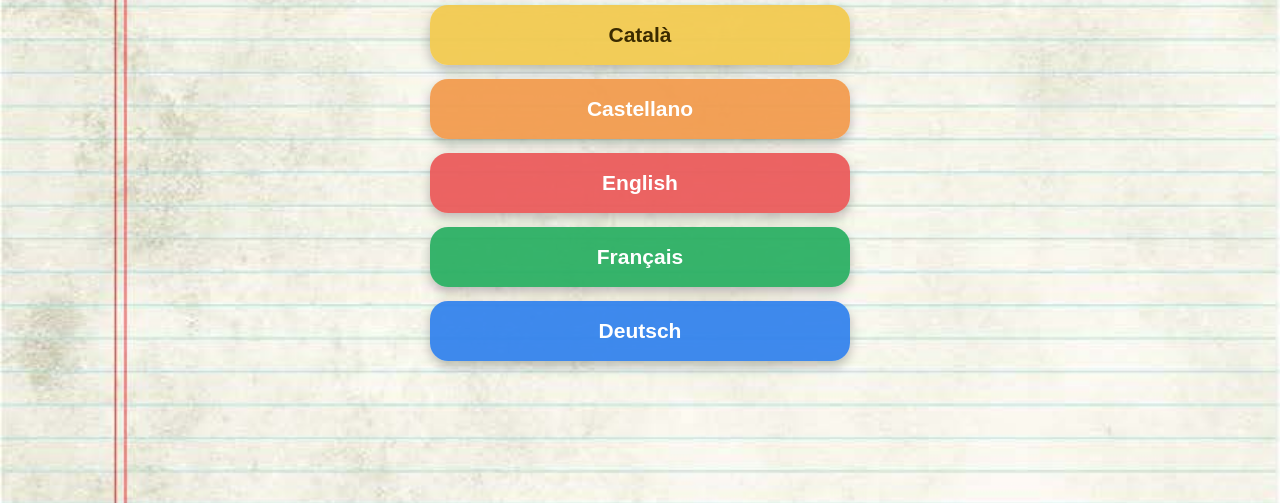
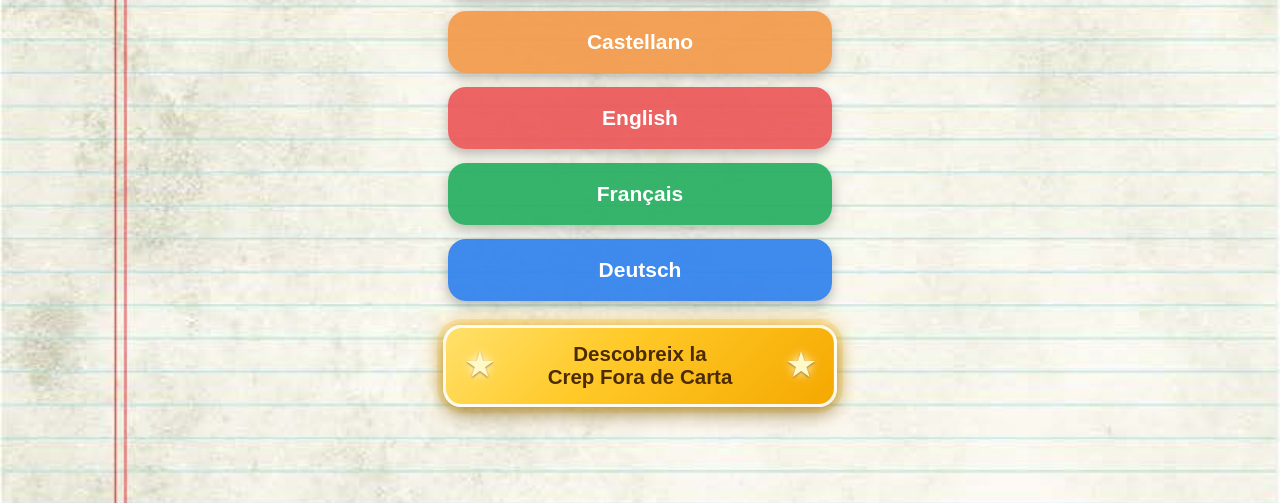
Before and after one commit to jmolivan07/llanca-carta, a plain HTML site: page index.html in a window 1280 px wide. Shown: the part 297-800 px from the top of the page. Drawn offline with Linux system fonts and the light colour scheme.

Commit message:
Update title and styles in index.html

```diff
--- a/index.html
+++ b/index.html
@@ -1,74 +1,405 @@
 <!DOCTYPE html>
 <html lang="ca">
 <head>
+
 <meta charset="UTF-8">
 <meta name="viewport" content="width=device-width, initial-scale=1.0">
-<title>Carta</title>
+
+<title>El Talleret de Creps</title>
 
 <style>
+
+/* CONFIGURACIÓN GENERAL */
+
+*{
+  box-sizing:border-box;
+}
+
+html{
+  min-height:100%;
+}
+
 body{
   margin:0;
-  font-family: Arial, Helvetica, sans-serif;
   min-height:100vh;
+  font-family:Arial, Helvetica, sans-serif;
+
   background-image:url("fons.jpg");
   background-size:cover;
   background-position:center;
+  background-repeat:no-repeat;
+  background-attachment:fixed;
+
   display:flex;
   justify-content:center;
   align-items:center;
 }
 
+
+/* CONTENEDOR PRINCIPAL */
+
 .container{
   width:88%;
   max-width:420px;
   text-align:center;
-  padding:28px 18px;
+  padding:28px 18px 35px;
 }
 
+
+/* LOGOTIPO */
+
 .logo{
+  display:block;
+  width:85%;
   max-width:280px;
-  width:85%;
-  margin-bottom:32px;
+  height:auto;
+  margin:0 auto 32px;
+
   filter:drop-shadow(0 4px 6px rgba(0,0,0,0.25));
 }
 
+
+/* BOTONES GENERALES */
+
 .boto{
-  display:block;
+  display:flex;
+  justify-content:center;
+  align-items:center;
+
+  width:100%;
+  min-height:62px;
+
   color:white;
   text-decoration:none;
-  padding:18px;
+  text-align:center;
+
+  padding:16px 18px;
   margin:14px 0;
+
   border-radius:18px;
+
   font-size:21px;
   font-weight:bold;
+
   box-shadow:0 5px 12px rgba(0,0,0,0.25);
+
+  transition:
+    transform 0.2s ease,
+    box-shadow 0.2s ease,
+    filter 0.2s ease;
+
+  -webkit-tap-highlight-color:transparent;
 }
 
-.cat{ background:rgba(242,201,76,0.92); color:#3b2b00; }
-.esp{ background:rgba(242,153,74,0.92); }
-.ang{ background:rgba(235,87,87,0.92); }
-.fr{ background:rgba(39,174,96,0.92); }
-.ale{ background:rgba(47,128,237,0.92); }
+
+/* COLORES DE LOS IDIOMAS */
+
+.cat{
+  background:rgba(242,201,76,0.92);
+  color:#3b2b00;
+}
+
+.esp{
+  background:rgba(242,153,74,0.92);
+}
+
+.ang{
+  background:rgba(235,87,87,0.92);
+}
+
+.fr{
+  background:rgba(39,174,96,0.92);
+}
+
+.ale{
+  background:rgba(47,128,237,0.92);
+}
+
+
+/* EFECTO AL PASAR EL RATÓN */
 
 .boto:hover{
-  transform:scale(1.02);
+  transform:scale(1.025);
+  filter:brightness(1.04);
+  box-shadow:0 7px 16px rgba(0,0,0,0.3);
 }
+
+.boto:active{
+  transform:scale(0.98);
+}
+
+
+/* BOTÓN DE LA CREP FUERA DE CARTA */
+
+.fora-carta{
+  position:relative;
+  overflow:hidden;
+
+  min-height:76px;
+  margin-top:25px;
+  padding:14px 55px;
+
+  color:#4b2b00;
+
+  background:
+    linear-gradient(
+      135deg,
+      #ffe16b 0%,
+      #ffc928 42%,
+      #f5a800 100%
+    );
+
+  border:3px solid rgba(255,255,255,0.9);
+
+  font-size:20px;
+  line-height:1.15;
+
+  box-shadow:
+    0 6px 14px rgba(0,0,0,0.28),
+    0 0 0 4px rgba(255,190,0,0.22),
+    0 0 20px rgba(255,174,0,0.55);
+
+  animation:batec 2.2s ease-in-out infinite;
+}
+
+
+/* ESTRELLAS LATERALES */
+
+.fora-carta::after{
+  content:"★";
+  position:absolute;
+  left:19px;
+  top:50%;
+  transform:translateY(-50%);
+
+  font-size:30px;
+  color:#fff8c7;
+
+  text-shadow:
+    0 1px 2px rgba(104,63,0,0.6),
+    0 0 9px rgba(255,255,255,0.95);
+}
+
+.text-fora-carta::after{
+  content:"★";
+  position:absolute;
+  right:19px;
+  top:50%;
+  transform:translateY(-50%);
+
+  font-size:30px;
+  color:#fff8c7;
+
+  text-shadow:
+    0 1px 2px rgba(104,63,0,0.6),
+    0 0 9px rgba(255,255,255,0.95);
+}
+
+
+/* TEXTO DEL BOTÓN ESPECIAL */
+
+.text-fora-carta{
+  position:static;
+  display:block;
+  z-index:2;
+}
+
+
+/* REFLEJO ANIMADO */
+
+.brillo{
+  position:absolute;
+  top:-25%;
+  left:-70%;
+
+  width:45%;
+  height:150%;
+
+  background:linear-gradient(
+    90deg,
+    transparent,
+    rgba(255,255,255,0.65),
+    transparent
+  );
+
+  transform:skewX(-24deg);
+
+  animation:brillar 3.2s ease-in-out infinite;
+}
+
+
+/* ANIMACIONES */
+
+@keyframes batec{
+
+  0%,
+  100%{
+    transform:scale(1);
+    box-shadow:
+      0 6px 14px rgba(0,0,0,0.28),
+      0 0 0 4px rgba(255,190,0,0.20),
+      0 0 15px rgba(255,174,0,0.45);
+  }
+
+  50%{
+    transform:scale(1.045);
+    box-shadow:
+      0 8px 18px rgba(0,0,0,0.32),
+      0 0 0 7px rgba(255,190,0,0.20),
+      0 0 28px rgba(255,174,0,0.8);
+  }
+
+}
+
+@keyframes brillar{
+
+  0%{
+    left:-70%;
+  }
+
+  40%{
+    left:140%;
+  }
+
+  100%{
+    left:140%;
+  }
+
+}
+
+
+/* ADAPTACIÓN PARA MÓVILES PEQUEÑOS */
+
+@media (max-width:380px){
+
+  .container{
+    width:92%;
+    padding-left:12px;
+    padding-right:12px;
+  }
+
+  .logo{
+    width:80%;
+    margin-bottom:24px;
+  }
+
+  .boto{
+    min-height:56px;
+    margin:11px 0;
+    padding:14px;
+    font-size:19px;
+  }
+
+  .fora-carta{
+    min-height:72px;
+    padding-left:45px;
+    padding-right:45px;
+    font-size:18px;
+  }
+
+  .fora-carta::after,
+  .text-fora-carta::after{
+    font-size:25px;
+  }
+
+  .fora-carta::after{
+    left:14px;
+  }
+
+  .text-fora-carta::after{
+    right:14px;
+  }
+
+}
+
+
+/* DESACTIVAR ANIMACIONES SI EL DISPOSITIVO LO SOLICITA */
+
+@media (prefers-reduced-motion:reduce){
+
+  .boto,
+  .fora-carta,
+  .brillo{
+    animation:none;
+    transition:none;
+  }
+
+}
+
 </style>
+
 </head>
 
 <body>
 
-<div class="container">
+<main class="container">
 
-<img src="logo.png" alt="Logo" class="logo">
+  <img
+    src="logo.png"
+    alt="El Talleret de Creps"
+    class="logo"
+  >
 
-<a class="boto cat" href="COLERA-2026-CAT.pdf">Català</a>
-<a class="boto esp" href="COLERA-2026-ESP.pdf">Castellano</a>
-<a class="boto ang" href="COLERA-2026-ANG.pdf">English</a>
-<a class="boto fr" href="COLERA-2026-FR.pdf">Français</a>
-<a class="boto ale" href="COLERA-2026-ALE.pdf">Deutsch</a>
+  <a
+    class="boto cat"
+    href="COLERA-2026-CAT.pdf"
+    target="_blank"
+    rel="noopener"
+  >
+    Català
+  </a>
 
-</div>
+  <a
+    class="boto esp"
+    href="COLERA-2026-ESP.pdf"
+    target="_blank"
+    rel="noopener"
+  >
+    Castellano
+  </a>
+
+  <a
+    class="boto ang"
+    href="COLERA-2026-ANG.pdf"
+    target="_blank"
+    rel="noopener"
+  >
+    English
+  </a>
+
+  <a
+    class="boto fr"
+    href="COLERA-2026-FR.pdf"
+    target="_blank"
+    rel="noopener"
+  >
+    Français
+  </a>
+
+  <a
+    class="boto ale"
+    href="COLERA-2026-ALE.pdf"
+    target="_blank"
+    rel="noopener"
+  >
+    Deutsch
+  </a>
+
+  <a
+    class="boto fora-carta"
+    href="CREP-FORA-DE-CARTA.pdf"
+    target="_blank"
+    rel="noopener"
+  >
+    <span class="brillo"></span>
+
+    <span class="text-fora-carta">
+      Descobreix la<br>
+      Crep Fora de Carta
+    </span>
+  </a>
+
+</main>
 
 </body>
 </html>
```
